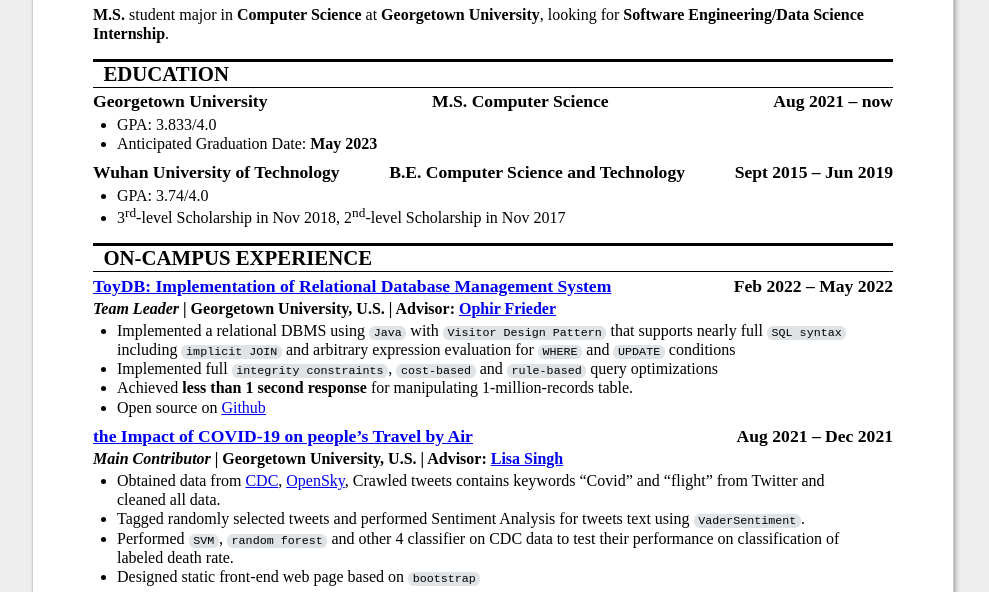
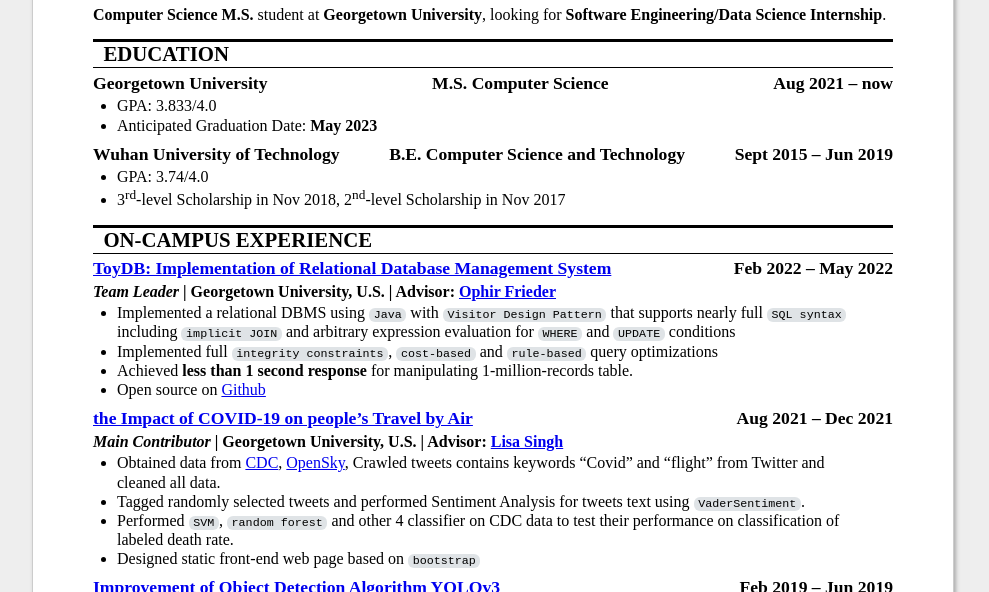
Before and after one commit to CoreJa/resume, a plain HTML site: page index.html in a window 1280 px wide. Shown: the part 142-734 px from the top of the page, without its empty margins (147-1136 px from the left). Drawn offline with Linux system fonts and the light colour scheme.

Commit message:
copying index.html

```diff
--- a/index.html
+++ b/index.html
@@ -38,15 +38,20 @@
     border-bottom: 1px solid #000000;
     text-transform: uppercase;
     font-size: 130%;
-    margin: 0.75em 0 -0.25em 0;
+    margin: 0.75em 0 0 0;
     padding: 0;
 }
 h2::before{
     content: '\00A0\00A0';
 }
 h2 + ul {
-    margin-top:0.75em
+    margin-top:0.25em
 }
+
+h2 + h3 {
+    margin-top: 0.25em;
+}
+
 h3 {
     font-size: 110%;
     margin: 0.5em 0 0.15em 0;
@@ -138,7 +143,7 @@
 <li>(202)517-3840</li>
 <li>1021 Arlington Blvd, Arlington, VA</li>
 </ul>
-<p><strong>M.S.</strong> student major in <strong>Computer Science</strong> at <strong>Georgetown University</strong>, looking for <strong>Software Engineering/Data Science Internship</strong>.</p>
+<p><strong>Computer Science</strong> <strong>M.S.</strong> student at <strong>Georgetown University</strong>, looking for <strong>Software Engineering/Data Science Internship</strong>.</p>
 <h2>Education</h2>
 <h3>Georgetown University <span>M.S. Computer Science</span> <span>Aug 2021 &ndash; now</span></h3>
 <ul>
```
